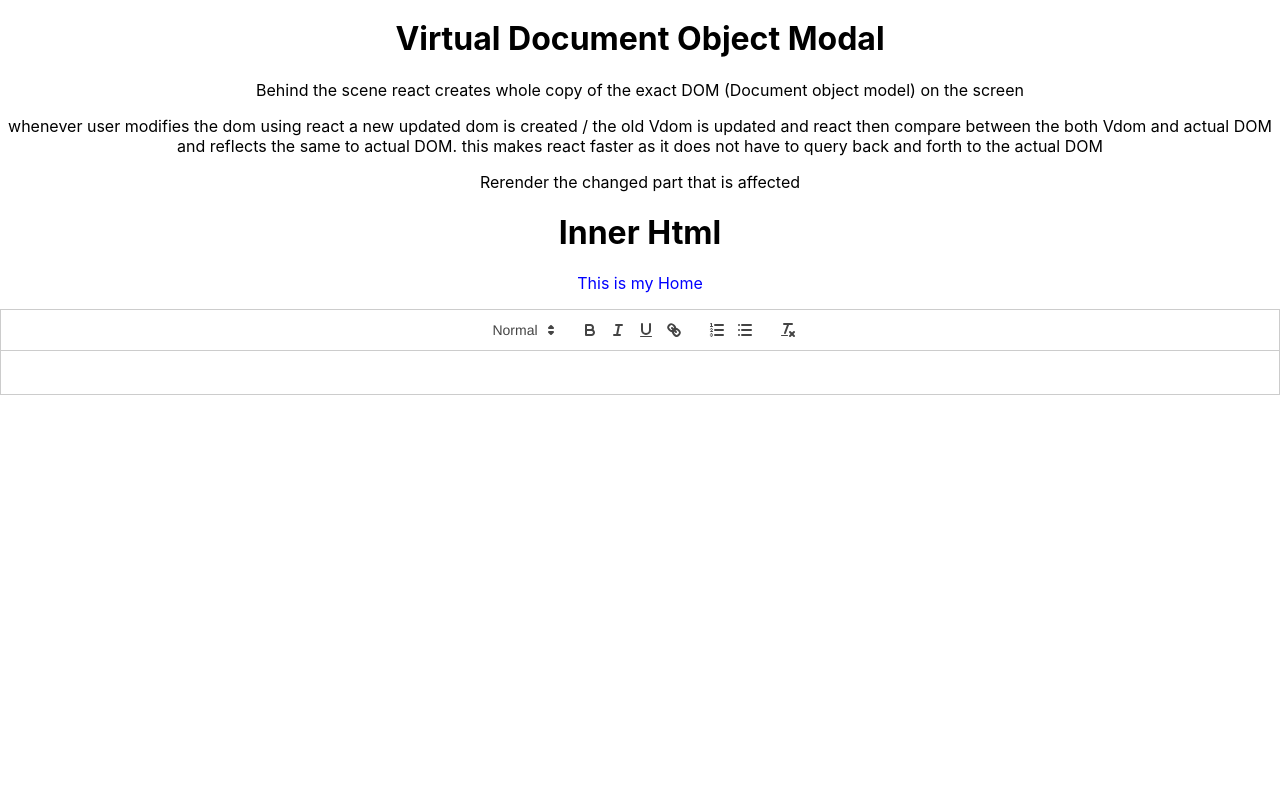
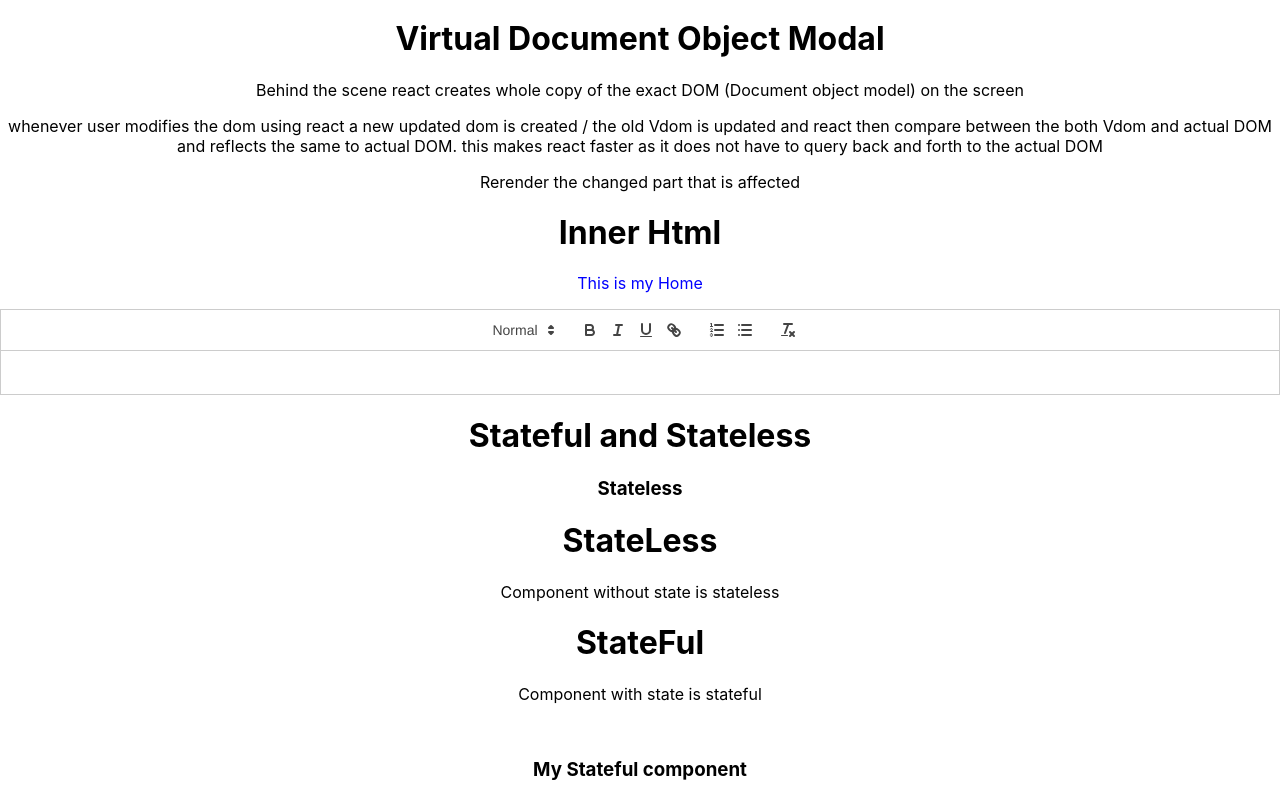
Before and after one commit to Ghos7h/react-important-questions-v1, a React (Create React App) app: page / in a window 1280 px wide. Shown: the part 1385-2185 px from the top of the page. Before the commit the page ends 1780 px from the top, so only its background shows below. Built offline with nearby package versions, Linux system fonts and the light colour scheme; the HTML template or start-up script is replaced by a standard one.

Commit message:
Stateful and Stateless component

```diff
--- a/src/App.js
+++ b/src/App.js
@@ -5,6 +5,8 @@
 import ControlledAndUncontrolled from './components/ControlledAndUncontrolled'
 import VDOM from './components/VDOM';
 import InnerHtml from './components/InnerHtml'
+import StateLess from './components/StateLess';
+import StateFul from './components/StateFul';
 
 function App() {
   const [displayCount, setDisplayCount] = useState(0)
@@ -33,6 +35,10 @@
 
         <h1>Inner Html</h1>
         <InnerHtml/>
+        <h1>Stateful and Stateless</h1>
+        <h3>Stateless</h3>
+        <StateLess></StateLess>
+        <StateFul></StateFul>
 
     </div>
   );
--- /dev/null
+++ b/src/components/StateFul.jsx
@@ -0,0 +1,15 @@
+import React, {useState} from 'react'
+
+const StateFul = () => {
+    const [first/* , setfirst */] = useState('My Stateful component')
+  return (
+    <>
+        <h1>StateFul</h1>
+        <p>Component with state is stateful</p>
+        <br />
+        <h3>{first}</h3>
+    </>
+  )
+}
+
+export default StateFul
--- /dev/null
+++ b/src/components/StateLess.jsx
@@ -0,0 +1,12 @@
+import React from 'react'
+
+const StateLess = () => {
+  return (
+    <>
+        <h1>StateLess</h1>
+        <p>Component without state is stateless</p>
+    </>
+  )
+}
+
+export default StateLess
```
